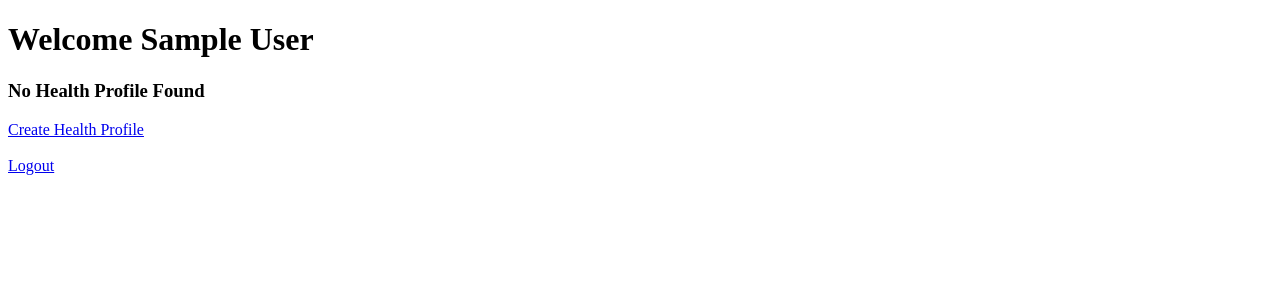
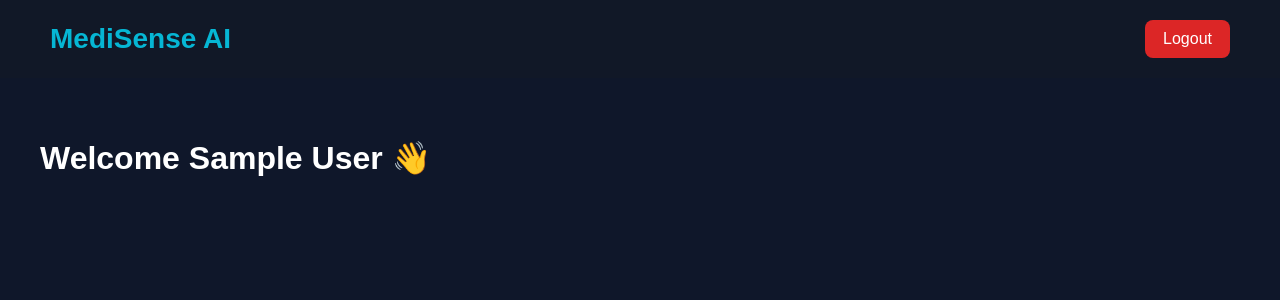
Before and after one commit to ArmaanAnas/MediSense-AI, a Flask app: page /dashboard in a window 1280 px wide. Shown: the top 300 px of the page. Run offline with Flask 3, Linux system fonts and the light colour scheme; the visitor is signed in with stand-in values (Sample User, id 1).

Commit message:
Create modern dashboard UI

```diff
--- a/app/routes/auth_routes.py
+++ b/app/routes/auth_routes.py
@@ -98,6 +98,7 @@ def login():
     return render_template(
         "auth/login.html"
     )
+
 @auth.route("/dashboard")
 @login_required
 def dashboard():
@@ -115,10 +116,26 @@ def dashboard():
             2
         )
 
+    health_status = "Healthy"
+
+    if bmi:
+        if bmi < 18.5:
+            health_status = "Underweight"
+
+        elif bmi < 25:
+            health_status = "Healthy"
+
+        elif bmi < 30:
+            health_status = "Overweight"
+
+        else:
+            health_status = "Obese"
+
     return render_template(
         "dashboard/dashboard.html",
         profile=profile,
         bmi=bmi,
+        health_status=health_status,
         user=current_user
     )
 @auth.route("/logout")
--- /dev/null
+++ b/app/static/css/dashboard.css
@@ -0,0 +1,75 @@
+body{
+    margin:0;
+    font-family:Arial,sans-serif;
+    background:#0f172a;
+    color:white;
+}
+
+.navbar{
+    display:flex;
+    justify-content:space-between;
+    align-items:center;
+    padding:20px 50px;
+    background:#111827;
+}
+
+.logo{
+    font-size:28px;
+    font-weight:bold;
+    color:#06b6d4;
+}
+
+.logout-btn{
+    text-decoration:none;
+    color:white;
+    background:#dc2626;
+    padding:10px 18px;
+    border-radius:8px;
+}
+
+.dashboard{
+    max-width:1200px;
+    margin:auto;
+    padding:40px;
+}
+
+.welcome{
+    margin-bottom:30px;
+}
+
+.cards{
+    display:grid;
+    grid-template-columns:repeat(3,1fr);
+    gap:20px;
+}
+
+.card{
+    background:#1e293b;
+    border-radius:15px;
+    padding:25px;
+    text-align:center;
+}
+
+.card h3{
+    color:#06b6d4;
+}
+
+.card p{
+    font-size:24px;
+    font-weight:bold;
+}
+
+.health-summary{
+    margin-top:40px;
+    background:#1e293b;
+    padding:25px;
+    border-radius:15px;
+}
+
+.health-summary h2{
+    color:#06b6d4;
+}
+
+.health-summary p{
+    line-height:1.8;
+}
--- a/app/templates/dashboard/dashboard.html
+++ b/app/templates/dashboard/dashboard.html
@@ -1,17 +1,58 @@
 <!DOCTYPE html>
 <html>
 <head>
-    <title>MediSense AI Dashboard</title>
+    <title>Dashboard - MediSense AI</title>
+
+    <link
+    rel="stylesheet"
+    href="{{ url_for('static', filename='css/dashboard.css') }}">
 </head>
 <body>
 
-    <h1>
-        Welcome {{ user.name }}
-    </h1>
+    <div class="navbar">
+
+        <div class="logo">
+            MediSense AI
+        </div>
+
+        <a
+        class="logout-btn"
+        href="{{ url_for('auth.logout') }}">
+            Logout
+        </a>
+
+    </div>
+
+    <div class="dashboard">
+
+        <div class="welcome">
+            <h1>Welcome {{ user.name }} 👋</h1>
+        </div>
 
         {% if profile %}
 
-        <h2>Health Summary</h2>
+        <div class="cards">
+
+            <div class="card">
+                <h3>BMI</h3>
+                <p>{{ bmi }}</p>
+            </div>
+
+            <div class="card">
+                <h3>Health Status</h3>
+                <p>{{ health_status }}</p>
+            </div>
+
+            <div class="card">
+                <h3>Blood Sugar</h3>
+                <p>{{ profile.blood_sugar }}</p>
+            </div>
+
+        </div>
+
+        <div class="health-summary">
+
+            <h2>Health Details</h2>
 
             <p><b>Age:</b> {{ profile.age }}</p>
 
@@ -21,11 +62,7 @@
 
             <p><b>Weight:</b> {{ profile.weight }} kg</p>
 
-        <p><b>BMI:</b> {{ bmi }}</p>
-
             <p><b>Blood Pressure:</b> {{ profile.blood_pressure }}</p>
-
-        <p><b>Blood Sugar:</b> {{ profile.blood_sugar }}</p>
 
             <p><b>Cholesterol:</b> {{ profile.cholesterol }}</p>
 
@@ -35,21 +72,11 @@
 
             <p><b>Family History:</b> {{ profile.family_history }}</p>
 
-    {% else %}
-
-        <h3>No Health Profile Found</h3>
-
-        <a href="{{ url_for('auth.health_profile') }}">
-            Create Health Profile
-        </a>
+        </div>
 
         {% endif %}
 
-    <br><br>
-
-    <a href="{{ url_for('auth.logout') }}">
-        Logout
-    </a>
+    </div>
 
 </body>
 </html>
```
Lines whose indentation alone changed are shown as unchanged.
